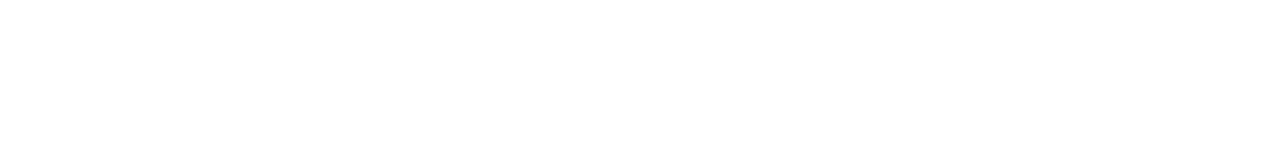
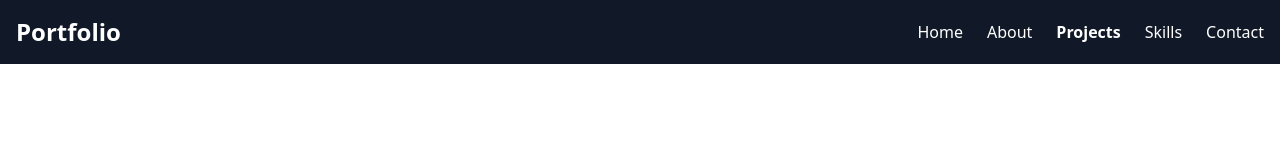
Before and after one commit to SreeLekshmi19/Portfolio, a plain HTML site: page project1.html in a window 1280 px wide. Drawn offline with nearby package versions, Linux system fonts and the light colour scheme.

Commit message:
add header

```diff
--- a/project1.html
+++ b/project1.html
@@ -1,11 +1,41 @@
 <!DOCTYPE html>
 <html lang="en">
+
 <head>
     <meta charset="UTF-8">
     <meta name="viewport" content="width=device-width, initial-scale=1.0">
     <title>Portfolio</title>
+    <script src="https://cdn.tailwindcss.com"></script>
+    <link rel="stylesheet" href="https://cdnjs.cloudflare.com/ajax/libs/font-awesome/6.0.0-beta3/css/all.min.css">
 </head>
+
 <body>
+    <!-- Navigation -->
+    <nav class="bg-gray-900 text-white p-4 sticky top-0 z-50">
+        <div class="container mx-auto flex justify-between items-center">
+            <a href="index.html" class="text-2xl font-bold">Portfolio</a>
+            <ul class="hidden md:flex space-x-6">
+                <li><a href="index.html" class="hover:text-blue-400">Home</a></li>
+                <li><a href="about.html" class="hover:text-blue-400">About</a></li>
+                <li><a href="projects.html" class="hover:text-blue-400 font-semibold">Projects</a></li>
+                <li><a href="skills.html" class="hover:text-blue-400">Skills</a></li>
+                <li><a href="contact.html" class="hover:text-blue-400">Contact</a></li>
+            </ul>
+            <div class="md:hidden">
+                <button id="menu-toggle" aria-label="Open menu">
+                    <i class="fas fa-bars text-xl"></i>
+                </button>
+            </div>
+        </div>
+        <!-- Mobile Menu -->
+        <ul id="mobile-menu" class="md:hidden hidden flex-col space-y-4 px-4 mt-2 bg-gray-800">
+            <li><a href="index.html" class="block py-2 hover:text-blue-400">Home</a></li>
+            <li><a href="about.html" class="block py-2 hover:text-blue-400">About</a></li>
+            <li><a href="projects.html" class="block py-2 hover:text-blue-400">Projects</a></li>
+            <li><a href="skills.html" class="block py-2 hover:text-blue-400">Skills</a></li>
+            <li><a href="contact.html" class="block py-2 hover:text-blue-400">Contact</a></li>
+        </ul>
+    </nav>
+</body>
 
-</body>
 </html>
```
